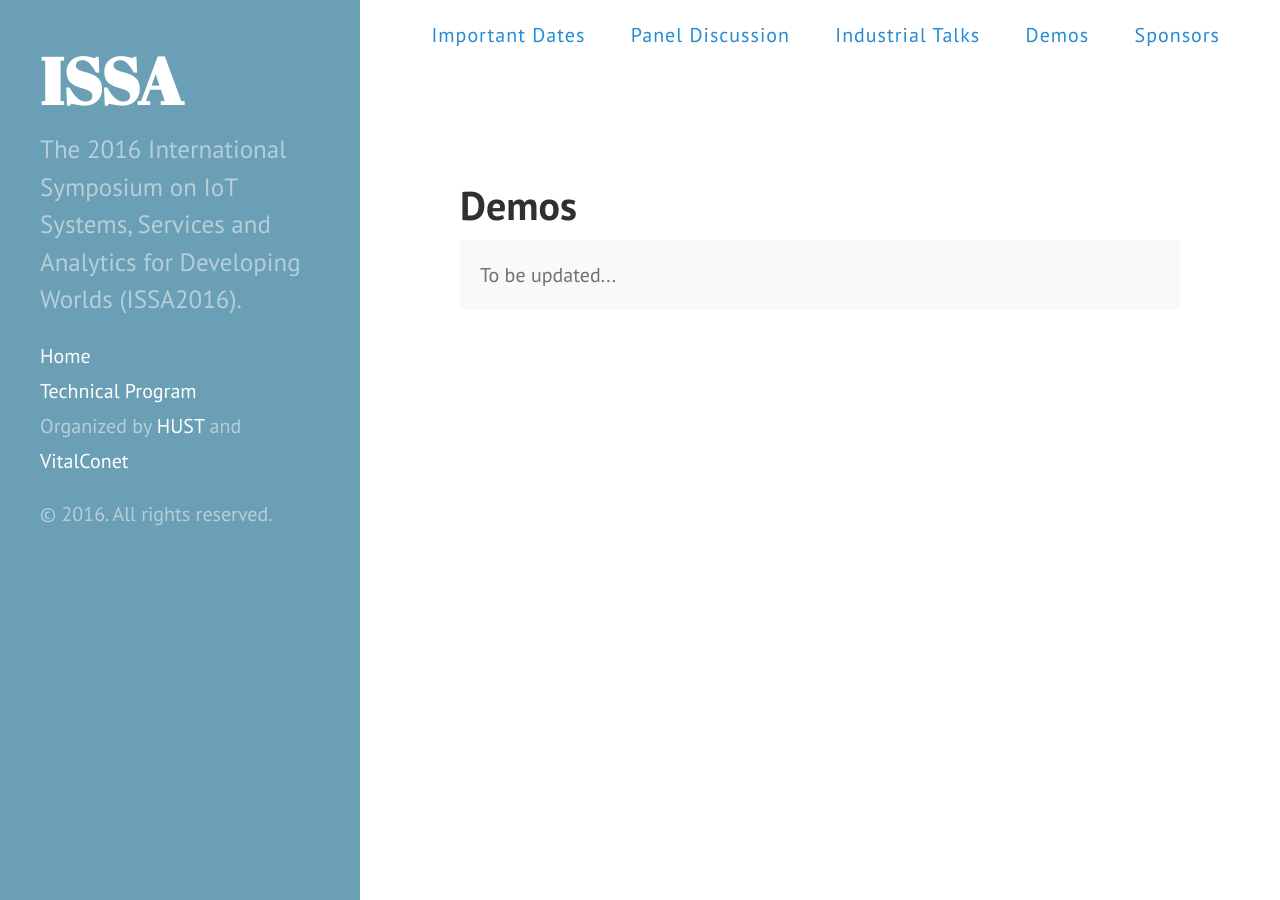
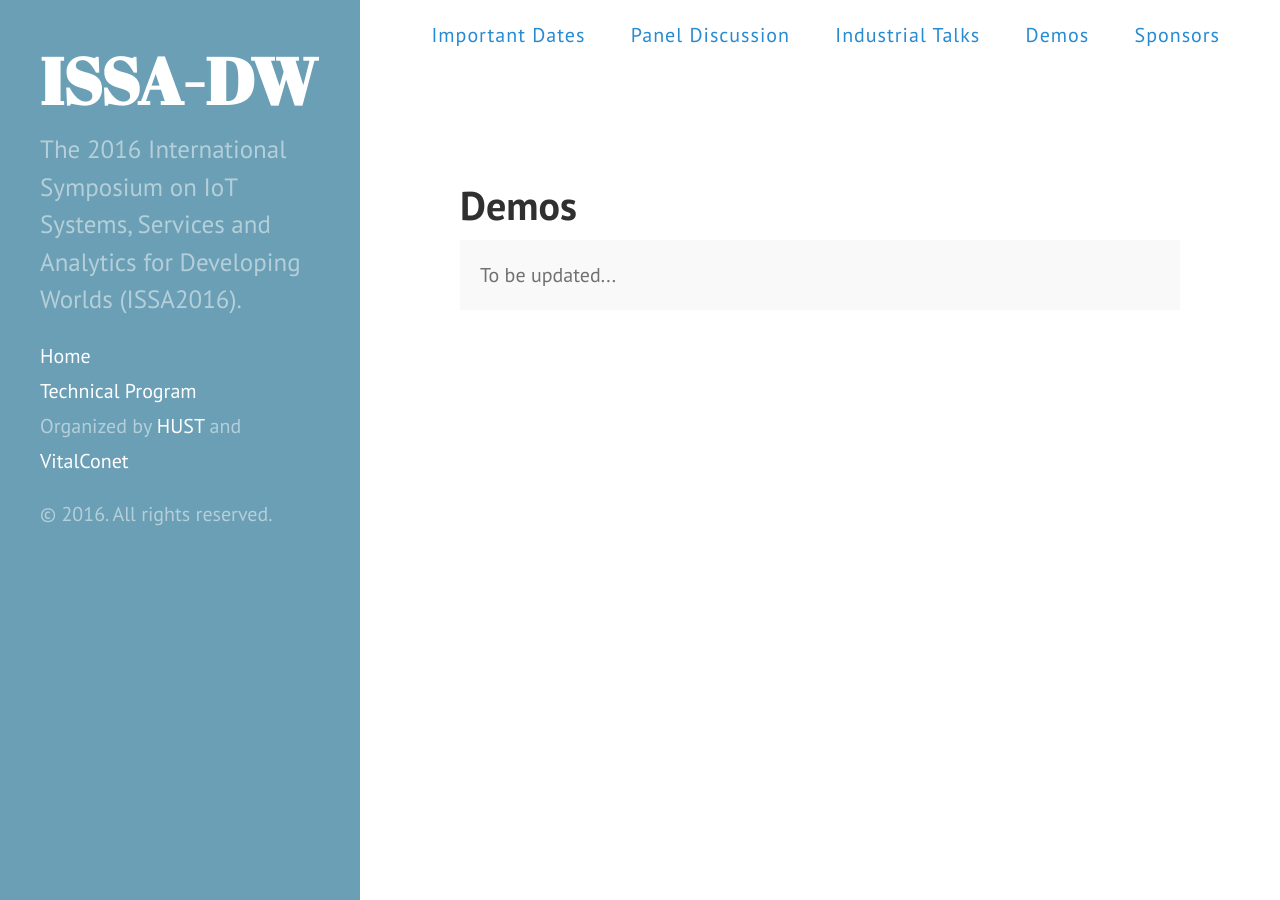
Before and after one commit to issadw/issadw.github.io, a Jekyll site: the page built from demos.md, in a window 1280 px wide. Built offline with Jekyll 4.4.1, drawn with Linux system fonts in a browser that asks for light colours.

Commit message:
change site title

```diff
--- a/_includes/sidebar.html
+++ b/_includes/sidebar.html
@@ -3,7 +3,7 @@
     <div class="sidebar-about">
       <h1>
         <a href="{{ site.baseurl }}">
-          {{ site.title }}
+          {{ site.title }}-DW
         </a>
       </h1>
       <p class="lead">{{ site.description }}</p>
```
